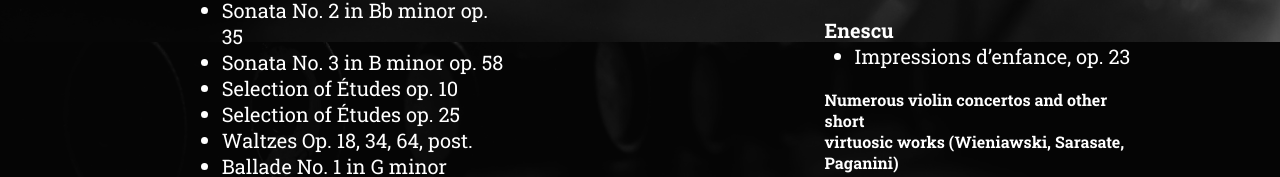
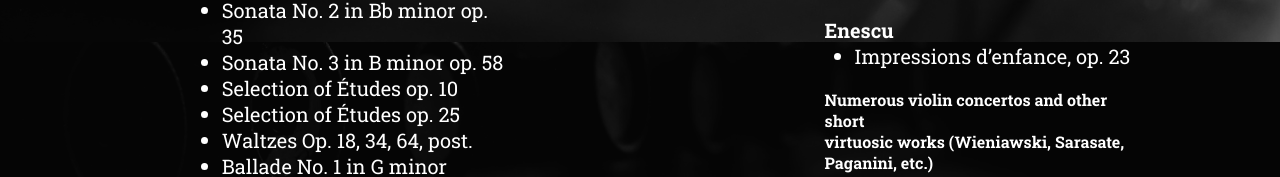
Before and after one commit to gabrielmoris/Manuel-Casares, a Next.js app: page /repertoire in a window 1280 px wide. Shown: the part 758-935 px from the top of the page. Built offline with nearby package versions, Linux system fonts and the light colour scheme; a web font is replaced by a local one.

Commit message:
minor fixes

```diff
--- a/pages/repertoire.tsx
+++ b/pages/repertoire.tsx
@@ -119,7 +119,7 @@ const Repertoire: NextPage = () => {
                     </ul>
                     <h4>
                         Numerous violin concertos and other short <br />{" "}
-                        virtuosic works (Wieniawski, Sarasate, Paganini)
+                        virtuosic works (Wieniawski, Sarasate, Paganini, etc.)
                     </h4>
                     <h3 className="underlined afterunderlined">
                         Cello & piano
```
